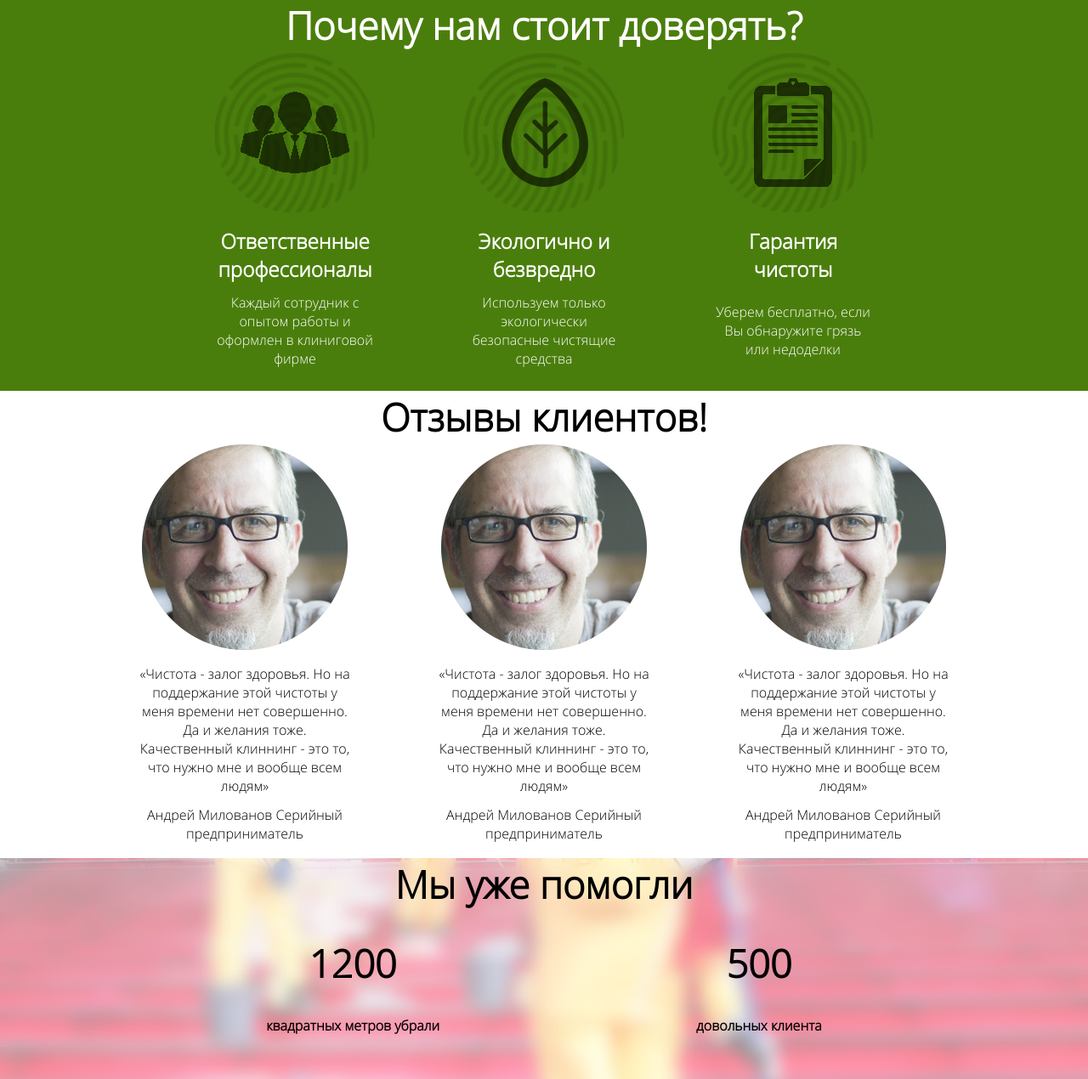
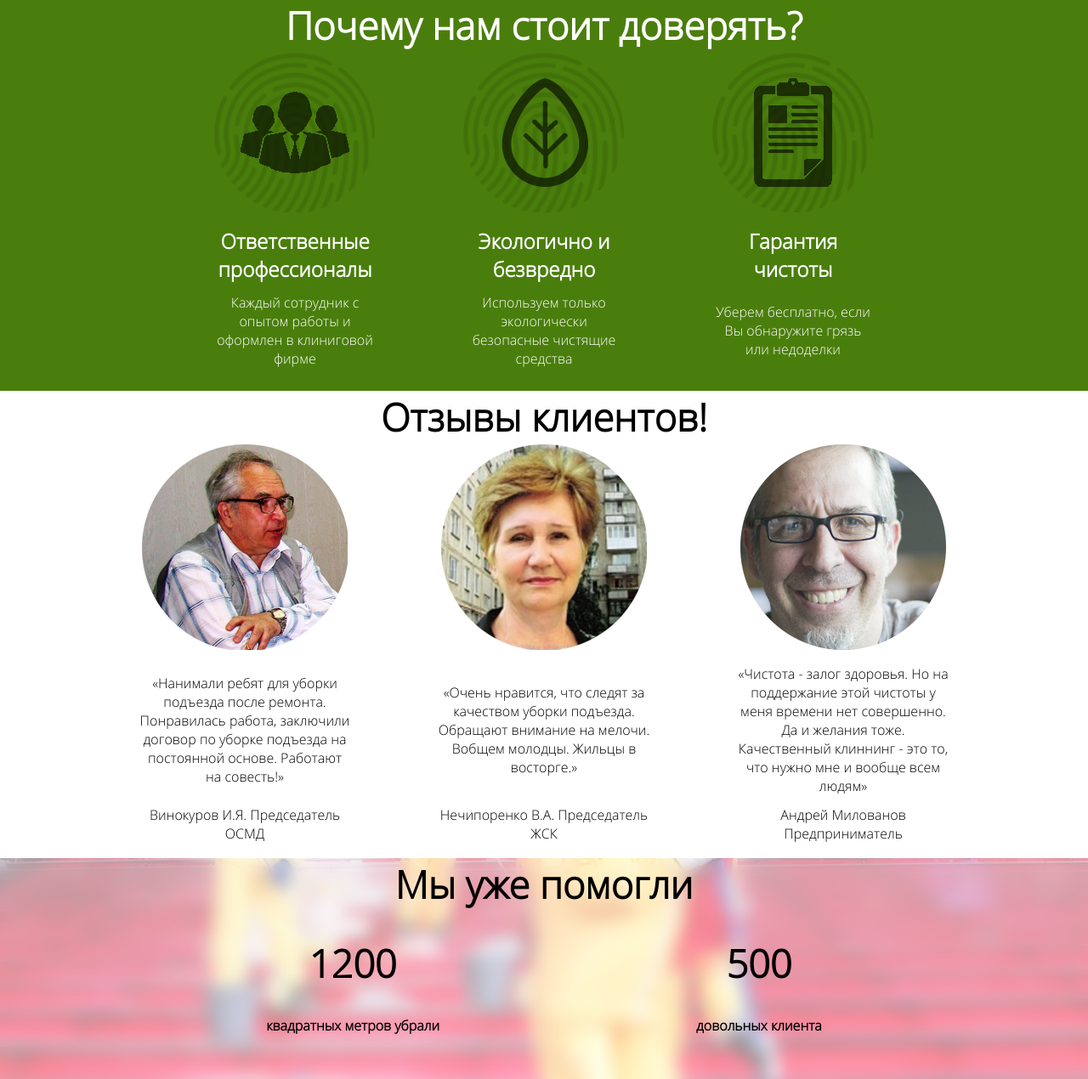
Before and after one commit to KravaDima/clean, a PHP site: page / in a window 1280 px wide. Shown: the part 1192-2462 px from the top of the page at 85% size. Run offline with PHP 8.4, Linux system fonts and the light colour scheme.

Commit message:
add new feedback

```diff
--- a/models/login_model.php
+++ b/models/login_model.php
@@ -5,7 +5,7 @@
 		}
 
 		public function run(){
-			$sth = $this->db->prepare("SELECT id, role FROM users WHERE login = :login AND pass = :pass");
+			$sth = $this->db->prepare("SELECT id, role FROM users WHERE login = :login AND pass = MD5(:pass)");
 			$sth->execute(array(
 								":login"=>"$_POST[login]",
 								":pass"=>"$_POST[pass]"));
--- a/pablic/css/admin.css
+++ b/pablic/css/admin.css
@@ -3,9 +3,9 @@
 	border-collapse: collapse;
 	padding: 10px;
 }
-.admin{
-	margin-left: 100px;
-	margin-right: 100px;
+.admin, .login{
+	margin: auto;
+	width: 870px;
 	min-height: 470px;
 }
 .admin a{
--- a/pablic/css/default.css
+++ b/pablic/css/default.css
@@ -72,7 +72,7 @@ h1{
     list-style: none;
 }
 #service{
-	height: 597px;
+	min-height: 597px;
 	text-align: center;
 }
 #service table, #feedback table, #why table,#service .link{
@@ -84,13 +84,13 @@ h1{
 	width: 150px;
 }
 #why{
-	height: 461px;
+	min-height: 461px;
 	background-color: #4a7e0c;
 	color: white;
 	text-align: center;
 }
 #feedback{
-	height: 550px;
+	min-height: 550px;
 	text-align: center;
 }
 #feedback td{
--- /dev/null
+++ b/robots.txt
@@ -0,0 +1,4 @@
+User-agent: *
+Disallow: */admin
+Disallow: */login
+Sitemap: http://cleandnipro.com.ua/sitemap.xml
--- a/views/index/index.php
+++ b/views/index/index.php
@@ -55,19 +55,19 @@
 	<h1>Отзывы клиентов!</h1>
 	<table>
 		<tr>
-			<td><img src="<?php echo IMG; ?>/feed1.png" alt="Бронирование на сайте"></td>
-			<td><img src="<?php echo IMG; ?>/feed1.png" alt="Разовый выезд или регулярная убока"></td>
-			<td><img src="<?php echo IMG; ?>/feed1.png" alt="Скидка постоянным клиентам"></td>
+			<td><img src="<?php echo IMG; ?>/feed1.png" alt="Председатель ОСМД"></td>
+			<td><img src="<?php echo IMG; ?>/feed2.png" alt="Председатель ЖСК"></td>
+			<td><img src="<?php echo IMG; ?>/feed3.png" alt="Предприниматель"></td>
 		</tr>
 		<tr>
-			<td>«Чистота - залог здоровья. Но на поддержание этой чистоты у меня времени нет совершенно. Да и желания тоже. Качественный клиннинг - это то, что нужно мне и вообще всем людям»</td>
-			<td>«Чистота - залог здоровья. Но на поддержание этой чистоты у меня времени нет совершенно. Да и желания тоже. Качественный клиннинг - это то, что нужно мне и вообще всем людям»</td>
+			<td>«Нанимали ребят для уборки подъезда после ремонта. Понравилась работа, заключили договор по уборке подъезда на постоянной основе. Работают на совесть!»</td>
+			<td>«Очень нравится, что следят за качеством уборки подъезда. Обращают внимание на мелочи. Вобщем молодцы. Жильцы в восторге.»</td>
 			<td>«Чистота - залог здоровья. Но на поддержание этой чистоты у меня времени нет совершенно. Да и желания тоже. Качественный клиннинг - это то, что нужно мне и вообще всем людям»</td>
 		</tr>
 		<tr>
-			<td>Андрей Милованов Серийный предприниматель</td>
-			<td>Андрей Милованов Серийный предприниматель</td>
-			<td>Андрей Милованов Серийный предприниматель</td>
+			<td>Винокуров И.Я. Председатель ОСМД</td>
+			<td>Нечипоренко В.А. Председатель ЖСК</td>
+			<td>Андрей Милованов Предприниматель</td>
 		</tr>
 	</table>
 </div>
--- a/views/login/index.php
+++ b/views/login/index.php
@@ -1,6 +1,8 @@
+<div class="login">
 	<h2>Для доступа к информации пройдите авторизацию</h2>
 	<form action="login/run" method="post">
 		<label>Имя пользователя</label><input type="text" name="login"></br>
 		<label>Пароль входа</label><input type="password" name="pass"></br>
 		<input type="submit" value="Войти" />
 	</form>
+</div>
```
Also changed, not shown: sitemap.xml (added, +33 -0 lines), favicon.ico (added), pablic/img/feed1.png, pablic/img/feed2.png (added), pablic/img/feed3.png (added). Lines whose indentation alone changed are shown as unchanged.
